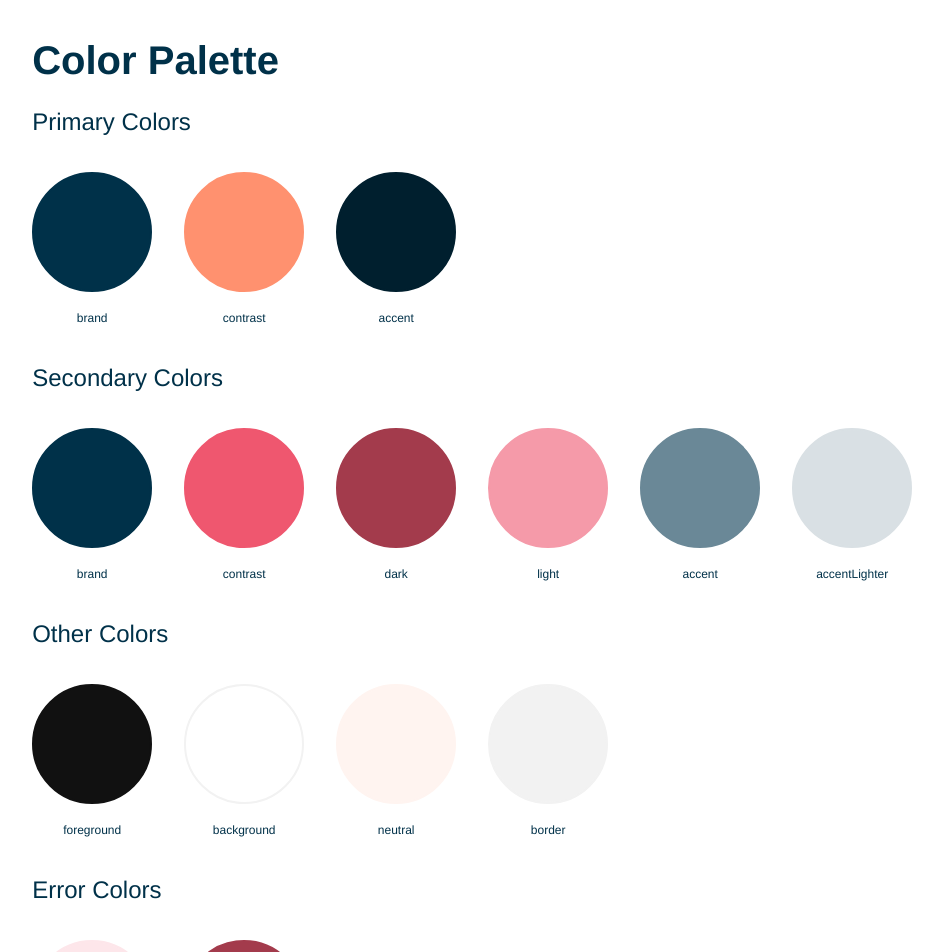
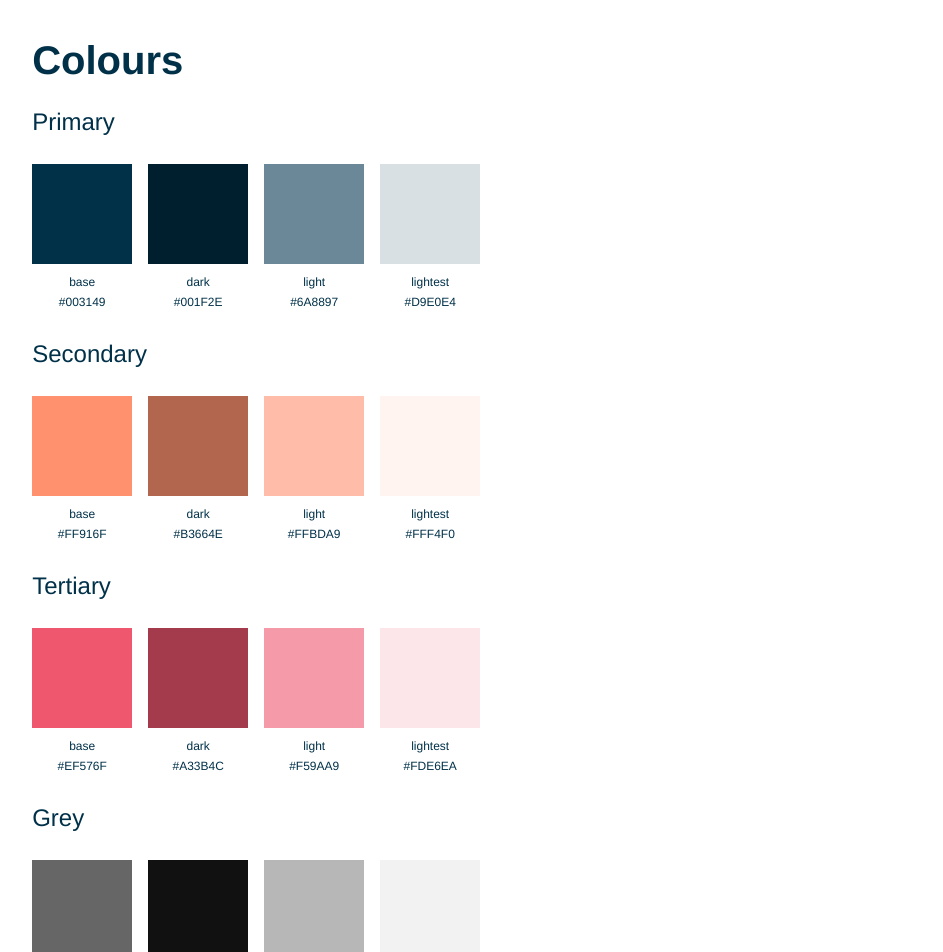
Before and after one commit to marcellegane/tobyhulbert, a Next.js app: page /luna in a window 1280 px wide. Shown: the top 952 px of the page, without its empty margins (19-962 px from the left). Built offline with nearby package versions, Linux system fonts and the light colour scheme.

Commit message:
Update colours and styleguide

```diff
--- a/Luna/components/atoms/RadioGroup/index.style.js
+++ b/Luna/components/atoms/RadioGroup/index.style.js
@@ -15,7 +15,7 @@ const RadioGroup = styled.div`
 	overflow: hidden;
 	border-radius: ${pxToRem(4)};
 	border: ${pxToRem(1)} solid ${Luna.color.background};
-	background-color: ${Luna.color.primary.brand};
+	background-color: ${Luna.color.primary.base};
 
 	${RadioGroupOption} + ${RadioGroupOption} {
 		border-left: ${pxToRem(1)} solid ${Luna.color.background};
@@ -36,10 +36,10 @@ const RadioGroupLabel = styled.label`
 	font-weight: ${Luna.font.weight.medium};
 	color: ${Luna.color.background};
 	text-align: center;
-	background-color: ${Luna.color.primary.brand};
+	background-color: ${Luna.color.primary.base};
 
 	${RadioGroupInput}:checked + & {
-		color: ${Luna.color.primary.brand};
+		color: ${Luna.color.primary.base};
 		background-color: ${Luna.color.background};
 	}
 `
--- a/Luna/components/atoms/Separator/index.js
+++ b/Luna/components/atoms/Separator/index.js
@@ -1,21 +1,16 @@
 import React from 'react'
 import PropTypes from 'prop-types'
 import { Separator } from './index.style'
-import { Luna } from "../../../config"
+import { Luna } from '../../../config'
 
-
-const ThisSeparator = ({bgColor}) => {
-    return (
-	<Separator bgColor={bgColor} />
-    )
-}
+const ThisSeparator = ({ bgColor }) => <Separator bgColor={bgColor} />
 
 ThisSeparator.propTypes = {
-    bgColor: PropTypes.string,
+  bgColor: PropTypes.string,
 }
 
 ThisSeparator.defaultProps = {
-    bgColor: Luna.color.neutral,
+  bgColor: Luna.color.grey.light,
 }
 
 export { ThisSeparator as Separator }
--- a/Luna/components/layouts/default.style.js
+++ b/Luna/components/layouts/default.style.js
@@ -16,7 +16,7 @@ const GlobalStyle = createGlobalStyle`
 	body {
 		font-family: ${Luna.font.family.brand};
 		font-size: ${pxToRem(Luna.font.size.base)};
-		color: ${Luna.color.primary.brand};
+		color: ${Luna.color.primary.base};
 		background-color: ${Luna.color.background};
 	}
 `
--- a/Luna/components/molecules/Accordion/AccordionItem.style.js
+++ b/Luna/components/molecules/Accordion/AccordionItem.style.js
@@ -19,7 +19,7 @@ const AccordionItemHeader = styled.button`
   padding-bottom: ${pxToRem(8)};
   padding-left: 0;
   border: none;
-  border-bottom: ${pxToRem(1)} solid ${Color.primary.brand};
+  border-bottom: ${pxToRem(1)} solid ${Color.primary.base};
   background: transparent;
 
   :hover,
@@ -27,10 +27,10 @@ const AccordionItemHeader = styled.button`
   :active {
     outline: none;
     cursor: pointer;
-    color: ${Color.secondary.contrast};
+    color: ${Color.tertiary.base};
   }
 
-  color: ${Color.primary.brand};
+  color: ${Color.primary.base};
 `
 
 const AccordionItemLabel = styled.div`
--- a/Luna/components/molecules/Accordion/index.style.js
+++ b/Luna/components/molecules/Accordion/index.style.js
@@ -5,7 +5,7 @@ const Accordion = styled.div``
 
 const AccordionTitle = styled.h3`
   ${Luna.TextStyle.Large}
-  color: ${Luna.color.primary.brand};
+  color: ${Luna.color.primary.base};
   font-weight: ${Luna.font.weight.bold};
 
   + ${Accordion} {
--- a/Luna/components/organisms/Styleguide/index.js
+++ b/Luna/components/organisms/Styleguide/index.js
@@ -54,6 +54,7 @@ function renderPrimaryColorBlocks() {
     <ColorSwatchBlock key={name}>
       <ColorSwatch backgroundColor={Color.primary[name]} />
       <Small>{name}</Small>
+      <Small>{Color.primary[name]}</Small>
     </ColorSwatchBlock>
   ))
 }
@@ -63,6 +64,27 @@ function renderSecondaryColorBlocks() {
     <ColorSwatchBlock key={name}>
       <ColorSwatch backgroundColor={Color.secondary[name]} />
       <Small>{name}</Small>
+      <Small>{Color.secondary[name]}</Small>
+    </ColorSwatchBlock>
+  ))
+}
+
+function renderTertiaryColorBlocks() {
+  return Object.keys(Color.tertiary).map(name => (
+    <ColorSwatchBlock key={name}>
+      <ColorSwatch backgroundColor={Color.tertiary[name]} />
+      <Small>{name}</Small>
+      <Small>{Color.tertiary[name]}</Small>
+    </ColorSwatchBlock>
+  ))
+}
+
+function renderGreyColorBlocks() {
+  return Object.keys(Color.grey).map(name => (
+    <ColorSwatchBlock key={name}>
+      <ColorSwatch backgroundColor={Color.grey[name]} />
+      <Small>{name}</Small>
+      <Small>{Color.grey[name]}</Small>
     </ColorSwatchBlock>
   ))
 }
@@ -89,37 +111,15 @@ const ThisStyleGuide = ({ children }) => (
   <StyleGuide>
     <ContentWrapper>
       <Stack>
-        <StyleguideTitle>Color Palette</StyleguideTitle>
-        <Display>Primary Colors</Display>
+        <StyleguideTitle>Colours</StyleguideTitle>
+        <Display>Primary</Display>
         <ColorSwatchRow>{renderPrimaryColorBlocks()}</ColorSwatchRow>
-        <Display>Secondary Colors</Display>
+        <Display>Secondary</Display>
         <ColorSwatchRow>{renderSecondaryColorBlocks()}</ColorSwatchRow>
-        <Display>Other Colors</Display>
-        <ColorSwatchRow>
-          <ColorSwatchBlock>
-            <ColorSwatch backgroundColor={Color.foreground} />
-            <Small>foreground</Small>
-          </ColorSwatchBlock>
-          <ColorSwatchBlock>
-            <ColorSwatch
-              backgroundColor={Color.background}
-              borderColor={Color.border}
-            />
-            <Small>background</Small>
-          </ColorSwatchBlock>
-          <ColorSwatchBlock>
-            <ColorSwatch backgroundColor={Color.neutral} />
-            <Small>neutral</Small>
-          </ColorSwatchBlock>
-          <ColorSwatchBlock>
-            <ColorSwatch backgroundColor={Color.border} />
-            <Small>border</Small>
-          </ColorSwatchBlock>
-        </ColorSwatchRow>
-        <Display>Error Colors</Display>
-        <ColorSwatchRow>{renderErrorColorBlocks()}</ColorSwatchRow>
-        <Display>Success Colors</Display>
-        <ColorSwatchRow>{renderSuccessColorBlocks()}</ColorSwatchRow>
+        <Display>Tertiary</Display>
+        <ColorSwatchRow>{renderTertiaryColorBlocks()}</ColorSwatchRow>
+        <Display>Grey</Display>
+        <ColorSwatchRow>{renderGreyColorBlocks()}</ColorSwatchRow>
         <StyleguideTitle>Font Styles</StyleguideTitle>
         <div>
           <BodyCopy># Title</BodyCopy>
--- a/Luna/components/organisms/Styleguide/index.style.js
+++ b/Luna/components/organisms/Styleguide/index.style.js
@@ -45,8 +45,8 @@ const TextLink = styled.span`
 const ColorSwatchRow = styled.div`
   display: flex;
   flex-wrap: wrap;
-  margin-left: ${pxToRem(-Layout.grid.unit)};
-  margin-right: ${pxToRem(-Layout.grid.unit)};
+  margin-left: ${pxToRem(-Layout.grid.unit, 0.5)};
+  margin-right: ${pxToRem(-Layout.grid.unit, 0.5)};
 `
 
 const ColorSwatchBlock = styled.div`
@@ -55,8 +55,8 @@ const ColorSwatchBlock = styled.div`
   justify-content: center;
   align-items: center;
   width: 100%;
-  max-width: ${pxToRem(120)};
-  margin: ${pxToRem(Layout.grid.unit)};
+  max-width: ${pxToRem(100)};
+  margin: ${pxToRem(Layout.grid.unit, 0.5)};
   text-align: center;
 `
 
@@ -64,8 +64,7 @@ const ColorSwatch = styled.span`
   display: flex;
   flex-direction: column;
   width: 100%;
-  margin-bottom: ${pxToRem(Layout.grid.unit)};
-  border-radius: 100%;
+  margin-bottom: ${pxToRem(Layout.grid.unit, 0.5)};
   background-color: ${props => props.backgroundColor};
   border-width: ${pxToRem(Border.width)};
   border-style: ${Border.style};
--- a/Luna/config/button.js
+++ b/Luna/config/button.js
@@ -20,28 +20,28 @@ const Button = {
     transition: 'all 0.3s ease',
   },
   brand: {
-    background: Color.primary.contrast,
-    borderColor: Color.primary.contrast,
-    color: Color.primary.brand,
+    background: Color.secondary.base,
+    borderColor: Color.secondary.base,
+    color: Color.primary.base,
     psuedo: {
-      background: Color.primary.brand,
-      borderColor: Color.primary.contrast,
-      color: Color.primary.contrast,
+      background: Color.primary.base,
+      borderColor: Color.secondary.base,
+      color: Color.secondary.base,
     },
     disabled: {
-      color: Color.secondary.accent,
-      backgroundColor: Color.primary.accent,
-      borderColor: Color.primary.accent,
+      color: Color.primary.light,
+      backgroundColor: Color.primary.dark,
+      borderColor: Color.primary.dark,
     },
   },
   contrast: {
-    background: Color.primary.contrast,
-    borderColor: Color.primary.contrast,
-    color: Color.primary.brand,
+    background: Color.secondary.base,
+    borderColor: Color.secondary.base,
+    color: Color.primary.base,
     psuedo: {
-      background: Color.primary.accent,
-      borderColor: Color.primary.accent,
-      color: Color.primary.contrast,
+      background: Color.primary.dark,
+      borderColor: Color.primary.dark,
+      color: Color.secondary.base,
     },
     disabled: {
       color: Color.grey.light,
@@ -51,11 +51,11 @@ const Button = {
   },
   accent: {
     background: Color.background,
-    borderColor: Color.primary.brand,
-    color: Color.primary.brand,
+    borderColor: Color.primary.base,
+    color: Color.primary.base,
     psuedo: {
-      background: Color.primary.brand,
-      borderColor: Color.primary.brand,
+      background: Color.primary.base,
+      borderColor: Color.primary.base,
       color: Color.background,
     },
     disabled: {
@@ -65,12 +65,12 @@ const Button = {
     },
   },
   alternative: {
-    background: Color.primary.brand,
-    borderColor: Color.primary.brand,
+    background: Color.primary.base,
+    borderColor: Color.primary.base,
     color: Color.background,
     psuedo: {
-      background: Color.primary.accent,
-      borderColor: Color.primary.accent,
+      background: Color.primary.dark,
+      borderColor: Color.primary.dark,
       color: Color.background,
     },
     disabled: {
--- a/Luna/config/color.js
+++ b/Luna/config/color.js
@@ -1,33 +1,38 @@
 const Color = {
   primary: {
-    brand: '#003149',
-    contrast: '#ff916f',
-    accent: '#001f2e',
+    base: '#003149',
+    dark: '#001F2E',
+    light: '#6A8897',
+    lightest: '#D9E0E4',
   },
   secondary: {
-    brand: '#003149',
-    contrast: '#ef576f',
+    base: '#FF916F',
+    dark: '#B3664E',
+    light: '#FFBDA9',
+    lightest: '#FFF4F0',
+  },
+  tertiary: {
+    base: '#EF576F',
     dark: '#A33B4C',
     light: '#F59AA9',
-    accent: '#6a8897',
-    accentLighter: '#d9e0e4',
+    lightest: '#FDE6EA',
   },
   grey: {
+    base: '#666666',
     dark: '#111111',
-    default: '#666666',
     light: '#B7B7B7',
+    lightest: '#F2F2F2',
   },
-  neutral: '#fff4f0',
-  background: '#ffffff',
+  background: '#FFFFFF',
   foreground: '#111111',
-  border: '#f2f2f2',
+  border: '#F2F2F2',
   error: {
     foreground: '#FDE6EA',
     background: '#A33B4C',
   },
   success: {
-    foreground: '#5bb978',
-    background: '#eef8f1',
+    foreground: '#5BB978',
+    background: '#EEF8F1',
   },
   disabled: {
     background: '#001F2E',
--- a/Luna/config/form.js
+++ b/Luna/config/form.js
@@ -10,14 +10,14 @@ const Form = {
     paddingHorizontal: Layout.grid.unit,
     marginVertical: Layout.grid.unit,
     marginHorizontal: 0,
-    borderColor: Color.primary.brand,
+    borderColor: Color.primary.base,
     borderWidth: Border.width,
     borderStyle: Border.style,
     fontSize: 16,
     fontFamily: Font.family.brand,
-    color: Color.primary.brand,
+    color: Color.primary.base,
     backgroundColor: Color.background,
-    placeholderColor: Color.primary.brand,
+    placeholderColor: Color.primary.base,
   },
   validation: {
     error: {
@@ -35,7 +35,7 @@ const Form = {
     color: Color.disabled.color,
   },
   focus: {
-    borderColor: Color.primary.contrast,
+    borderColor: Color.secondary.base,
     backgroundColor: Color.background,
   },
 }
--- a/Luna/config/textStyle.js
+++ b/Luna/config/textStyle.js
@@ -79,7 +79,7 @@ const TextLink = css`
   font-size: inherit;
   line-height: inherit;
   text-decoration: underline;
-  color: ${Color.primary.brand};
+  color: ${Color.primary.base};
   cursor: pointer;
 `
 
```
